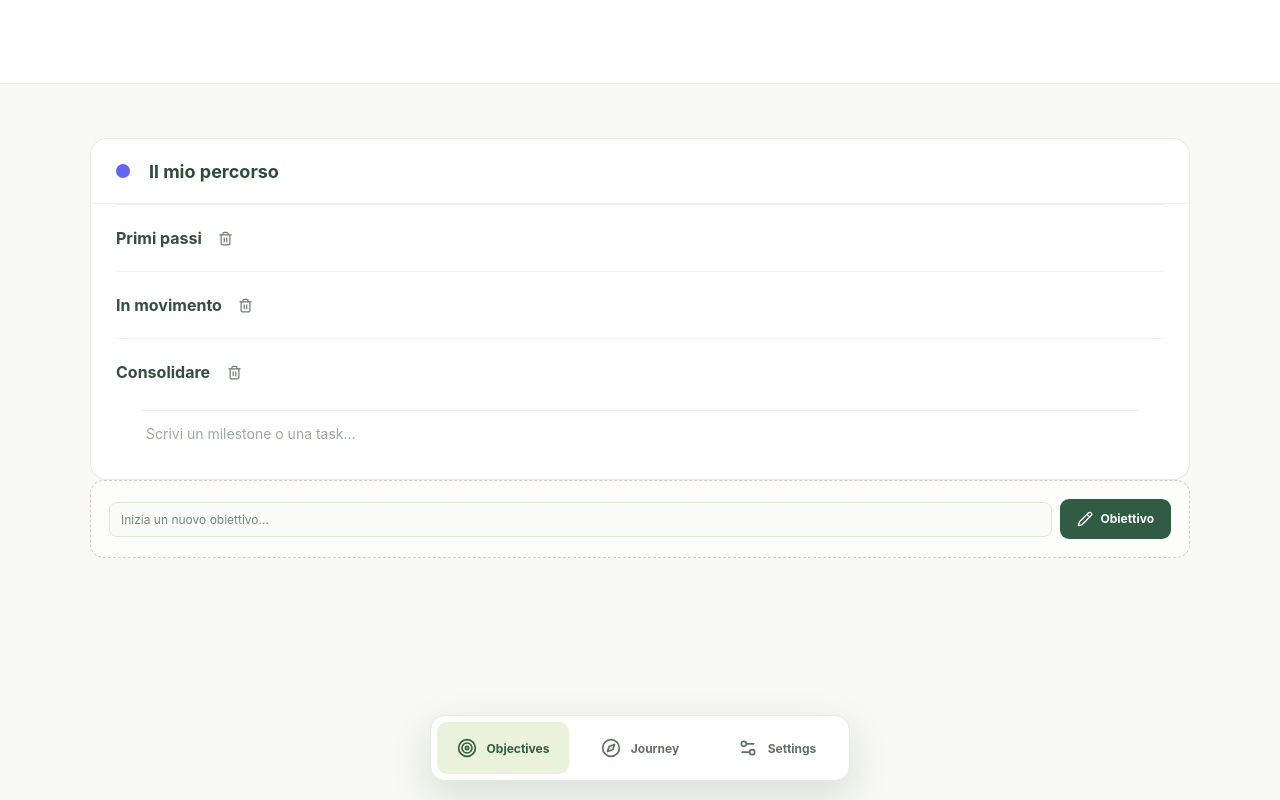
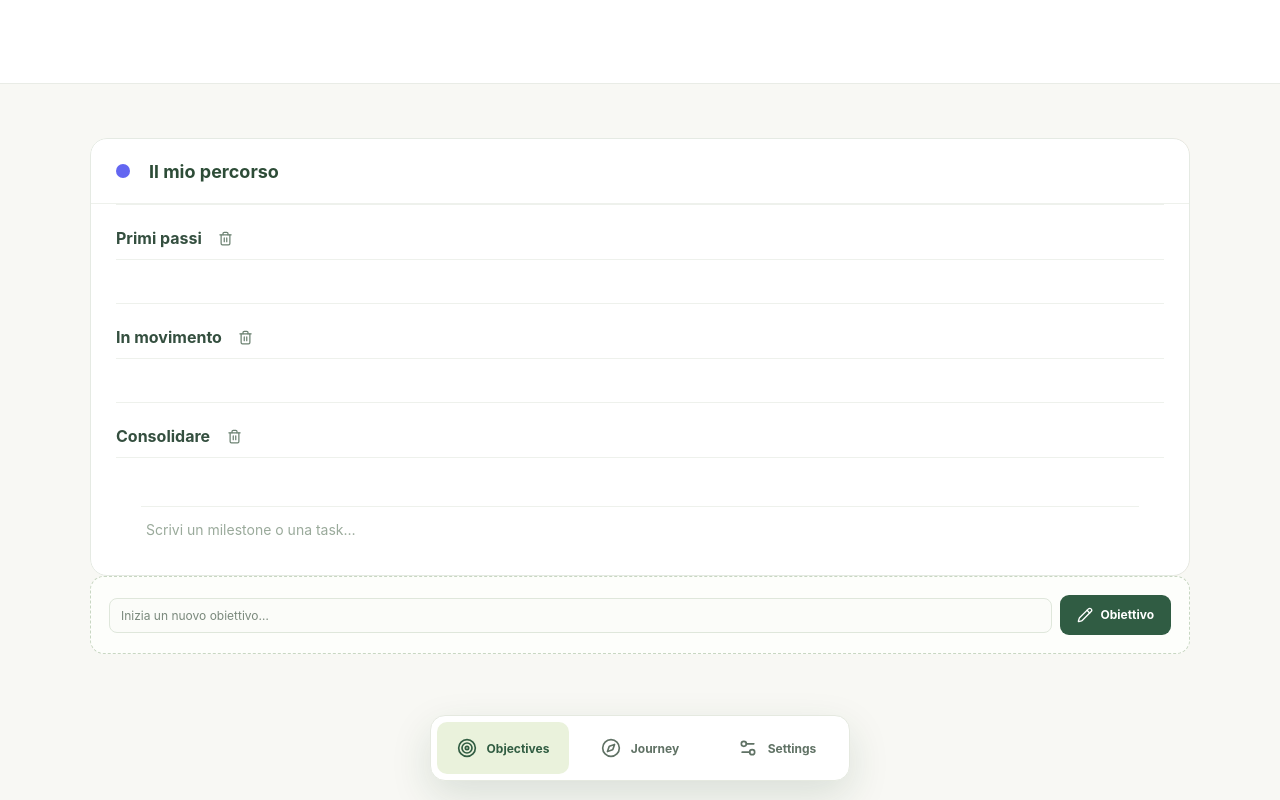
Before and after one commit to EmprinEnrico/app-scout, a React (Vite) app in the folder web/: page / in a window 1280 px wide. Built offline with nearby package versions, Linux system fonts and the light colour scheme.

Commit message:
Fix task cursor and add task entry lines

```diff
--- a/web/src/Hierarchy.css
+++ b/web/src/Hierarchy.css
@@ -75,6 +75,12 @@
 .simple-goal-row:hover { background: #f7faf4; }
 .simple-goal-row .task-check { margin-top: 1px; }
 .simple-goal-row .task-title { display: block; width: 0; }
+.task-entry {
+  display: block; width: 100%; min-height: 27px; margin-top: 5px; padding: 0 8px;
+  border: 0; border-top: 1px solid #eef1ec; border-radius: 0; background: transparent;
+  cursor: text;
+}
+.task-entry:hover { background: #fbfcf9; }
 .swipe-objective {
   position: relative; min-width: 0; max-width: 100%; overflow: hidden; border-radius: 17px;
 }
--- a/web/src/components/ObjectivesScreen.tsx
+++ b/web/src/components/ObjectivesScreen.tsx
@@ -5,6 +5,7 @@ import { useGoals } from "../domain/GoalsContext";
 import type { Area, Goal, Stage } from "../domain/contracts";
 import {
   objectiveLineEndPosition,
+  objectiveStageEndPosition,
   objectiveToMarkdown,
   parseObjectiveMarkdown,
 } from "../domain/objectiveMarkdown";
@@ -87,6 +88,13 @@ function ObjectiveCard({
       value: markdown,
       caret: Math.min(markdown.length, linePosition),
     });
+  }
+
+  function enterEditForNewTask(stageId: string) {
+    const markdown = objectiveToMarkdown(areaStages, areaGoals);
+    const caret = objectiveStageEndPosition(areaStages, areaGoals, stageId);
+    const value = `${markdown.slice(0, caret)}\n${markdown.slice(caret)}`;
+    setEditSession({ value, caret: caret + 1 });
   }
 
   function handleBodyClick(event: MouseEvent<HTMLDivElement>) {
@@ -178,6 +186,15 @@ function ObjectiveCard({
                     </li>
                   ))}
                 </ul>
+                <button
+                  className="task-entry"
+                  type="button"
+                  aria-label={`Aggiungi una task a ${stage.name}`}
+                  onClick={(event) => {
+                    event.stopPropagation();
+                    enterEditForNewTask(stage.id);
+                  }}
+                />
               </section>
             ))}
             <button
--- a/web/src/domain/objectiveMarkdown.ts
+++ b/web/src/domain/objectiveMarkdown.ts
@@ -153,13 +153,30 @@ export function objectiveLineEndPosition(
 
   for (const [stageIndex, stage] of orderedStages.entries()) {
     position += stage.name.length;
-    if (stage.id === target?.stageId) return position;
+    if (!target?.goalId && stage.id === target?.stageId) return position;
     const stageGoals = goals.filter((goal) => goal.stageId === stage.id);
     for (const goal of stageGoals) {
       position += 1;
       position += `- ${goal.title}`.length;
       if (goal.id === target?.goalId) return position;
     }
+    if (stageIndex < orderedStages.length - 1) position += 2;
+  }
+  return position;
+}
+
+export function objectiveStageEndPosition(
+  stages: Stage[],
+  goals: Goal[],
+  stageId: string,
+): number {
+  const orderedStages = stages.slice().sort((left, right) => left.position - right.position);
+  let position = 0;
+  for (const [stageIndex, stage] of orderedStages.entries()) {
+    position += stage.name.length;
+    const stageGoals = goals.filter((goal) => goal.stageId === stage.id);
+    for (const goal of stageGoals) position += 1 + `- ${goal.title}`.length;
+    if (stage.id === stageId) return position;
     if (stageIndex < orderedStages.length - 1) position += 2;
   }
   return position;
```
Also changed, not shown: 1 other file (tests, documents, lock files or other folders).
